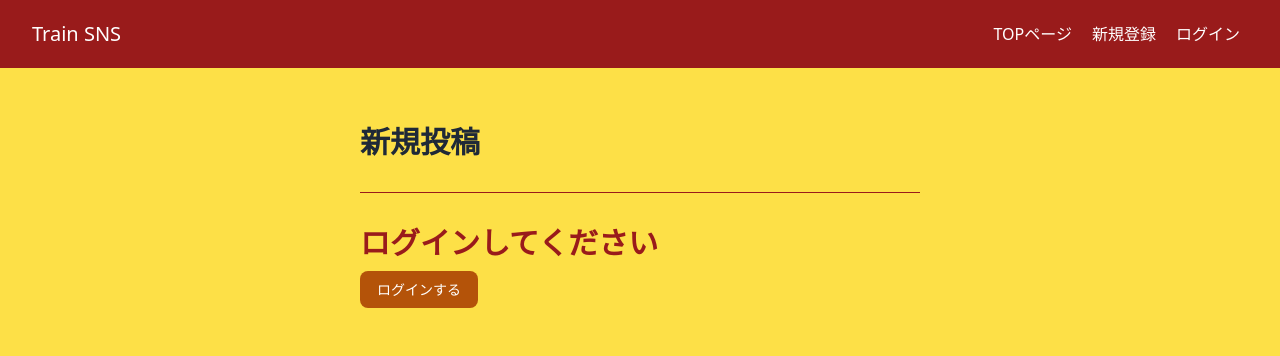
After one commit to tomohiro-1210/django-train-post, a Django app: page /create/ in a window 1280 px wide. The commit adds this page. Shown: the top 356 px of the page. Run offline with Django 5.2, Linux system fonts and the light colour scheme; some libraries are stand-ins or nearby versions.

Commit message:
投稿機能を実装

```diff
--- a/templates/base.html
+++ b/templates/base.html
@@ -19,6 +19,7 @@
         <a href="{% url 'top' %}" class="mr-5 hover:text-gray-900">TOPページ</a>
         {% if user.is_authenticated %}
         <a href="{% url 'list' %}" class="mr-5 hover:text-gray-900">投稿一覧</a>
+        <a href="{% url 'create' %}" class="mr-5 hover:text-gray-900">新規投稿</a>
         <a href="{% url 'logout' %}" class="mr-5 hover:text-gray-900">ログアウト</a>
         {% else %}
         <a href="{% url 'signup' %}" class="mr-5 hover:text-gray-900">新規登録</a>
--- /dev/null
+++ b/templates/create.html
@@ -0,0 +1,75 @@
+{% extends 'base.html' %}
+{% block site_title %}
+新規投稿
+{% endblock site_title %}
+
+{% block content %}
+<section class="w-full md:w-2/3 lg:w-1/2 mx-auto">
+    <div class="p-4">
+      <div class="container px-6 py-10 mx-auto">
+          <div class="flex items-center justify-between">
+              <p class="text-2xl font-semibold text-gray-800 capitalize lg:text-3xl dark:text-white">新規投稿</p>
+          </div>
+
+          <hr class="my-8 border-red-800 ">
+          {% if user.is_authenticated %}
+          <!-- Form -->
+          <form method="POST" enctype="multipart/form-data">
+              {% csrf_token %}
+            <div class="grid gap-y-4">
+              <!-- Form Group -->
+              <div>
+                <label for="title" class="block text-sm mb-2 text-black-500">タイトル</label>
+                <div class="relative">
+                  <input type="text" id="title" name="title" class="w-full bg-black-100 bg-opacity-50 rounded border border-black-300 focus:border-amber-500 focus:bg-black-500 focus:ring-2 focus:ring-indigo-200 text-base outline-none text-gray-700 py-1 px-3 leading-8 transition-colors duration-200 ease-in-out">
+                </div>
+              </div>
+              <!-- End Form Group -->
+
+              <!-- Form Group -->
+              <div>
+                <div class="flex justify-between items-center">
+                  <label for="post_user" class="block text-sm mb-2 text-black-500">ユーザーネーム</label>
+                </div>
+                <div class="relative">
+                  <input type="text" id="post_user" name="post_user" value="{{ user.username }}" disabled class="w-full bg-black-100 bg-opacity-50 rounded border border-black-300 focus:border-amber-500 focus:bg-black-500 focus:ring-2 focus:ring-indigo-200 text-base outline-none text-gray-700 py-1 px-3 leading-8 transition-colors duration-200 ease-in-out">
+                  <input type="hidden" id="post_user" name="post_user" value="{{ user.username }}" class="w-full bg-black-100 bg-opacity-50 rounded border border-black-300 focus:border-amber-500 focus:bg-black-500 focus:ring-2 focus:ring-indigo-200 text-base outline-none text-gray-700 py-1 px-3 leading-8 transition-colors duration-200 ease-in-out">
+                </div>
+              </div>
+              <!-- End Form Group -->
+
+              <!-- Form Group -->
+              <div>
+                <div class="flex justify-between items-center">
+                  <label for="content" class="block text-sm mb-2 text-black-500">今回の投稿の内容</label>
+                </div>
+                <div class="relative">
+                  <textarea id="content" name="content" class="w-full h-60 bg-black-100 bg-opacity-50 rounded border border-black-300 focus:border-amber-500 focus:bg-black-500 focus:ring-2 focus:ring-indigo-200 text-base outline-none text-gray-700 py-1 px-3 leading-8 transition-colors duration-200 ease-in-out"></textarea>
+                </div>
+              </div>
+              <!-- End Form Group -->
+
+              <!-- Form Group -->
+              <div>
+                <div class="flex justify-between items-center">
+                  <label for="thumbnail" class="block text-sm mb-2 text-black-500">画像</label>
+                </div>
+                <div class="relative">
+                  <input type="file" id="thumbnail" name="thumbnail">
+                </div>
+              </div>
+              <!-- End Form Group -->
+
+              <button type="submit" class="w-full py-3 px-4 inline-flex justify-center items-center gap-x-2 text-sm font-medium rounded-lg border border-transparent bg-amber-700 text-white hover:bg-amber-600 focus:outline-none focus:bg-blue-700 disabled:opacity-50 disabled:pointer-events-none">投稿</button>
+            </div>
+          </form>
+          {% else %}
+          <div class="">
+            <p class="text-red-800 text-3xl font-bold pb-4">ログインしてください</p>
+            <a href="{% url 'login' %}" class="py-2 px-4 inline justify-center items-center gap-x-2 text-sm font-medium rounded-lg border border-transparent bg-amber-700 text-white hover:bg-amber-600 focus:outline-none focus:bg-blue-700 disabled:opacity-50 disabled:pointer-events-none">ログインする</a>
+          </div>
+          {% endif %}
+      </div>
+    </div>
+</section>
+{% endblock content %}
--- a/trainpostapp/models.py
+++ b/trainpostapp/models.py
@@ -6,6 +6,6 @@ class ListModel(models.Model):
     content = models.TextField()
     post_user = models.CharField(max_length=50)
     thumbnail = models.ImageField(upload_to="")
-    good = models.PositiveIntegerField()
-    read = models.PositiveIntegerField()
-    readuser = models.TextField()
+    good = models.PositiveIntegerField(null=True, blank=True, default=0)
+    read = models.PositiveIntegerField(null=True, blank=True, default=0)
+    readuser = models.TextField(null=True, blank=True, default="")
--- a/trainpostapp/urls.py
+++ b/trainpostapp/urls.py
@@ -1,6 +1,6 @@
 from django.urls import path
 from django.shortcuts import render,redirect
-from .views import index, signupfunc, loginfunc, dashboard, listfunc, logoutfunc, detailfunc, goodfunc, readfunc
+from .views import *
 # ファイル読み込み関連のモジュール
 from django.conf import settings
 from django.conf.urls.static import static
@@ -13,6 +13,9 @@ urlpatterns = [
     path('logout/', logoutfunc, name="logout"),
     path('list/', listfunc, name='list'),
     path('detail/<int:pk>/', detailfunc, name='detail'),
+    path('create/', UserCreate.as_view(), name="create"),
+
+    # ページなし
     path('good/<int:pk>/', goodfunc, name='good'),
     path('read/<int:pk>/', readfunc, name="read"),
 ] + static(settings.MEDIA_URL, document_root=settings.MEDIA_ROOT)
--- a/trainpostapp/views.py
+++ b/trainpostapp/views.py
@@ -1,5 +1,6 @@
 from django.shortcuts import render, redirect, get_object_or_404
 from django.http import HttpResponse
+from django.urls import reverse_lazy
 # 認証関係のモジュール読み込み(Django標準搭載)
 from django.contrib.auth.models import User
 from django.contrib.auth.decorators import login_required
@@ -7,6 +8,8 @@ from django.contrib.auth.decorators import login_required
 from django.contrib.auth import login, authenticate, logout
 # 自作物の読み込み
 from .models import ListModel
+
+from django.views.generic import CreateView
 
 # Errorの読み込み
 from django.db import IntegrityError
@@ -110,3 +113,10 @@ def readfunc(request, pk):
       object.readuser = object.readuser + ', ' + username
       object.save()
       return redirect('list')
+
+# 投稿
+class UserCreate(CreateView):
+   template_name = 'create.html'
+   model = ListModel
+   fields = ('title' ,'content', 'post_user', 'thumbnail')
+   success_url = reverse_lazy('list')
```
Also changed, not shown: db.sqlite3, trainpostapp/migrations/0002_alter_listmodel_good_alter_listmodel_read_and_more.py (added), trainpostapp/migrations/0003_alter_listmodel_good_alter_listmodel_read.py (added), 3 other files.
